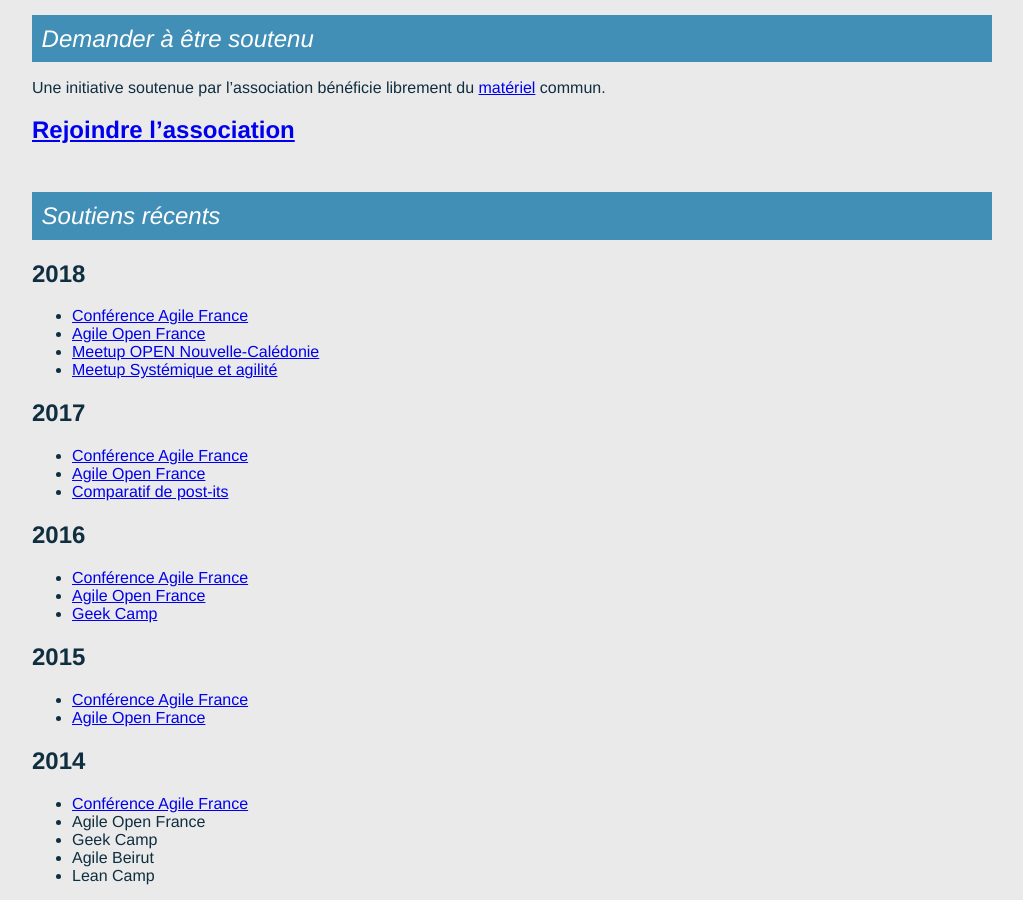
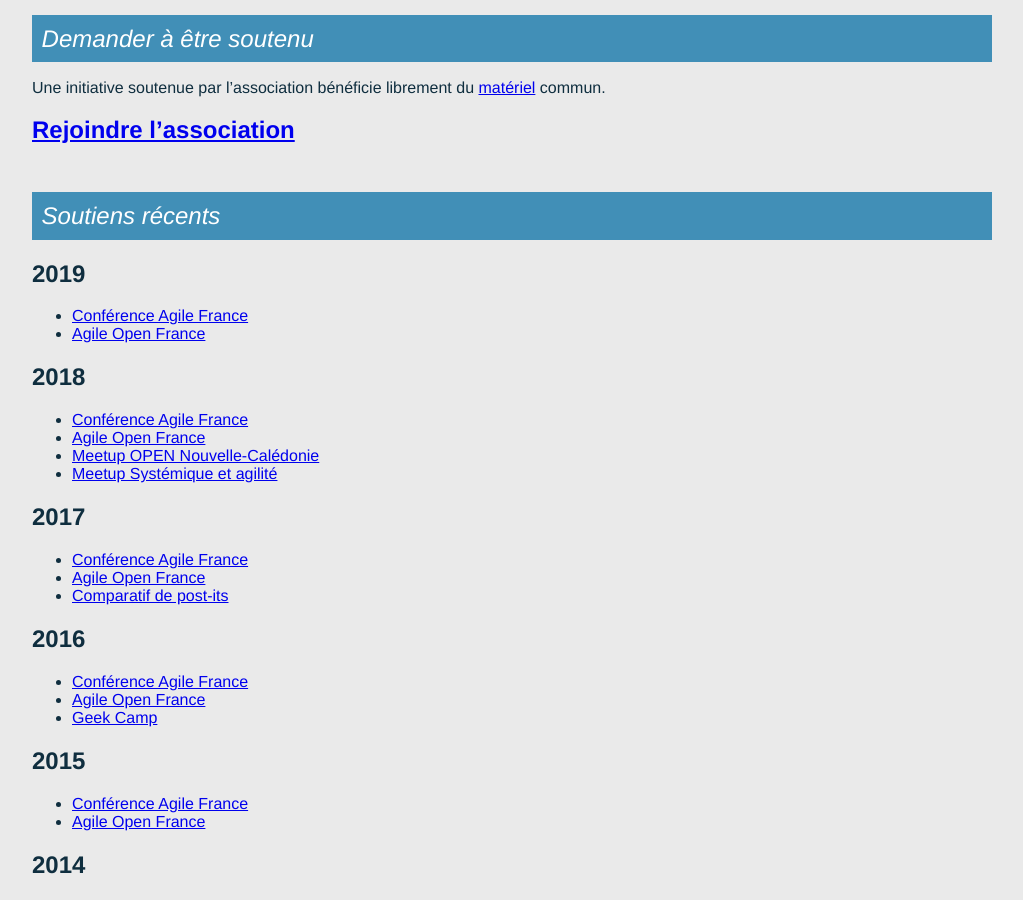
Before and after one commit to AgileFrance/AgileFrance.github.io, a Jekyll site: the page built from _pages/index.md, in a window 1280 px wide and 900 px high, scrolled down 429 px. Shown: the whole window, without its empty margins (128-1151 px from the left). Built offline with Jekyll 4.4.1, drawn with Linux system fonts in a browser that asks for light colours; our own code applies the rules of GitHub Pages for plain Markdown files.

Commit message:
Ajoute les soutiens 2019

```diff
--- a/_pages/index.md
+++ b/_pages/index.md
@@ -13,6 +13,11 @@
 ## [Rejoindre l'association](adhesion)
 
 # Soutiens récents
+
+## 2019
+
+- [Conférence Agile France](https://2019.conf.agile-france.org)
+- [Agile Open France](http://agileopenfrance.com/)
 
 ## 2018
 
```
